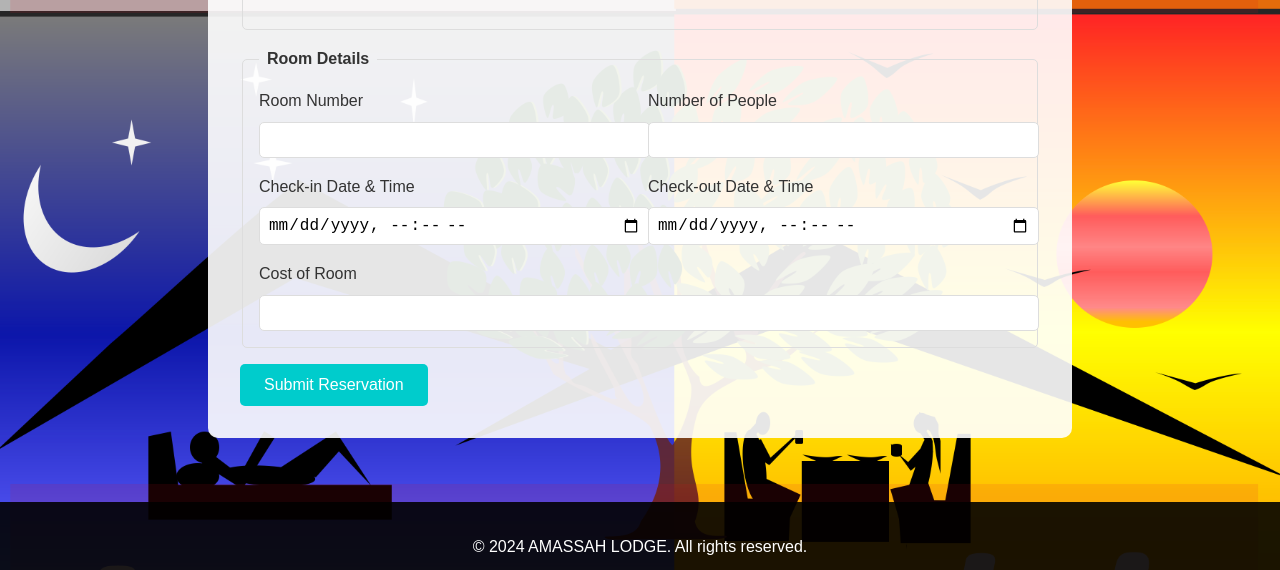
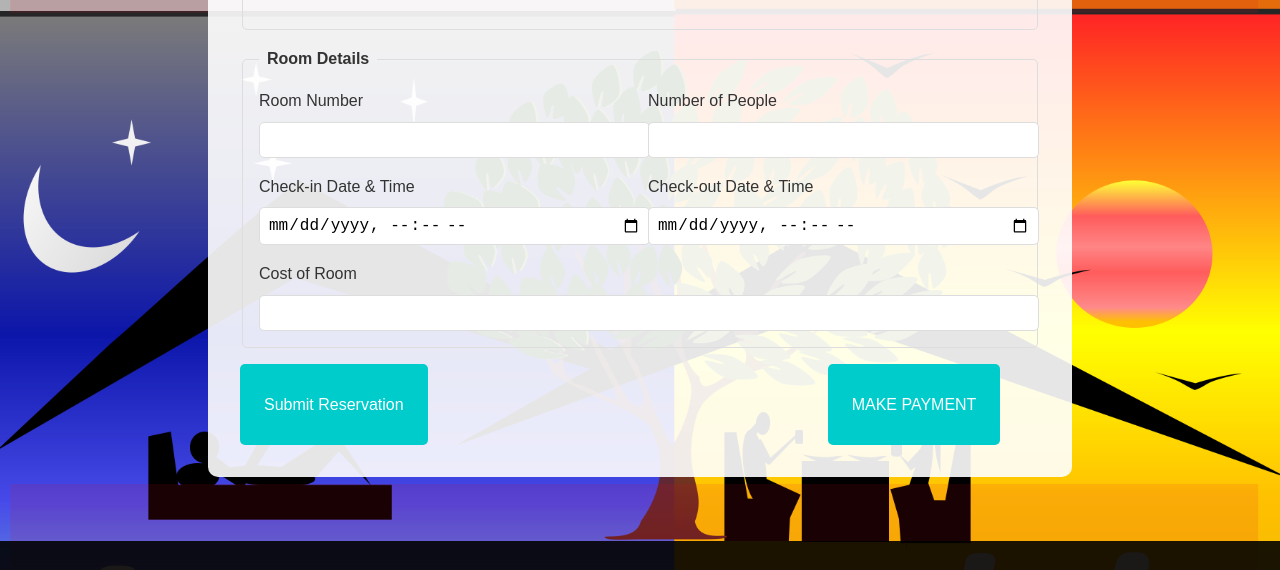
Before and after one commit to Josephus67/AMASSAH-LODGE, a plain HTML site: page reservations/reservations.html in a window 1280 px wide. Shown: the part 787-1357 px from the top of the page. Drawn offline with Linux system fonts and the light colour scheme.

Commit message:
make payment button, useless tho

```diff
--- a/home/styles.css
+++ b/home/styles.css
@@ -420,3 +420,16 @@ i {
         text-align: center;
         color: rgba(127, 255, 212, 0.817);
     }
+    #make-payment{
+        margin-left: 50%;
+        cursor: pointer;
+    }
+    #make-payment:hover{
+        background-color: aquamarine;
+        color: #000;
+        transition: background-color 1s ease;
+    }
+   .submit-and-payment-row{
+    display: flex;
+    flex-direction: row;
+   }
--- a/reservations/reservations.html
+++ b/reservations/reservations.html
@@ -364,8 +364,13 @@
                         <input type="number" id="room-cost" name="room-cost" min="0" step="0.01" required>
                     </div>
                 </fieldset>
+                <div class="submit-and-payment-row">
 
                 <button type="submit" class="submit-button">Submit Reservation</button>
+                <div class="cta-button" id="make-payment">
+                    <p>MAKE PAYMENT</p>
+                </div>
+                </div>
             </form>
         </section>
     </main>
```
